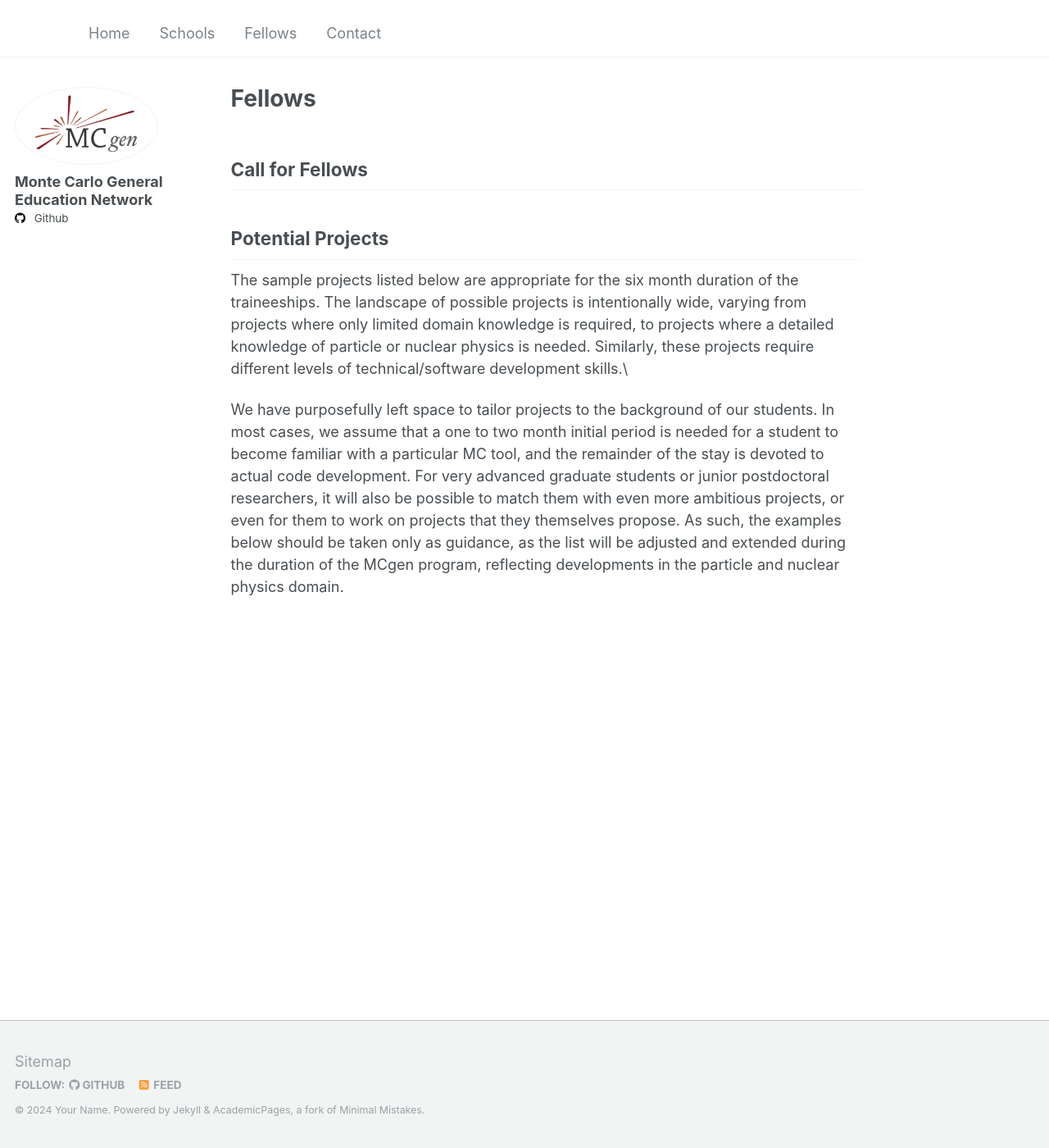
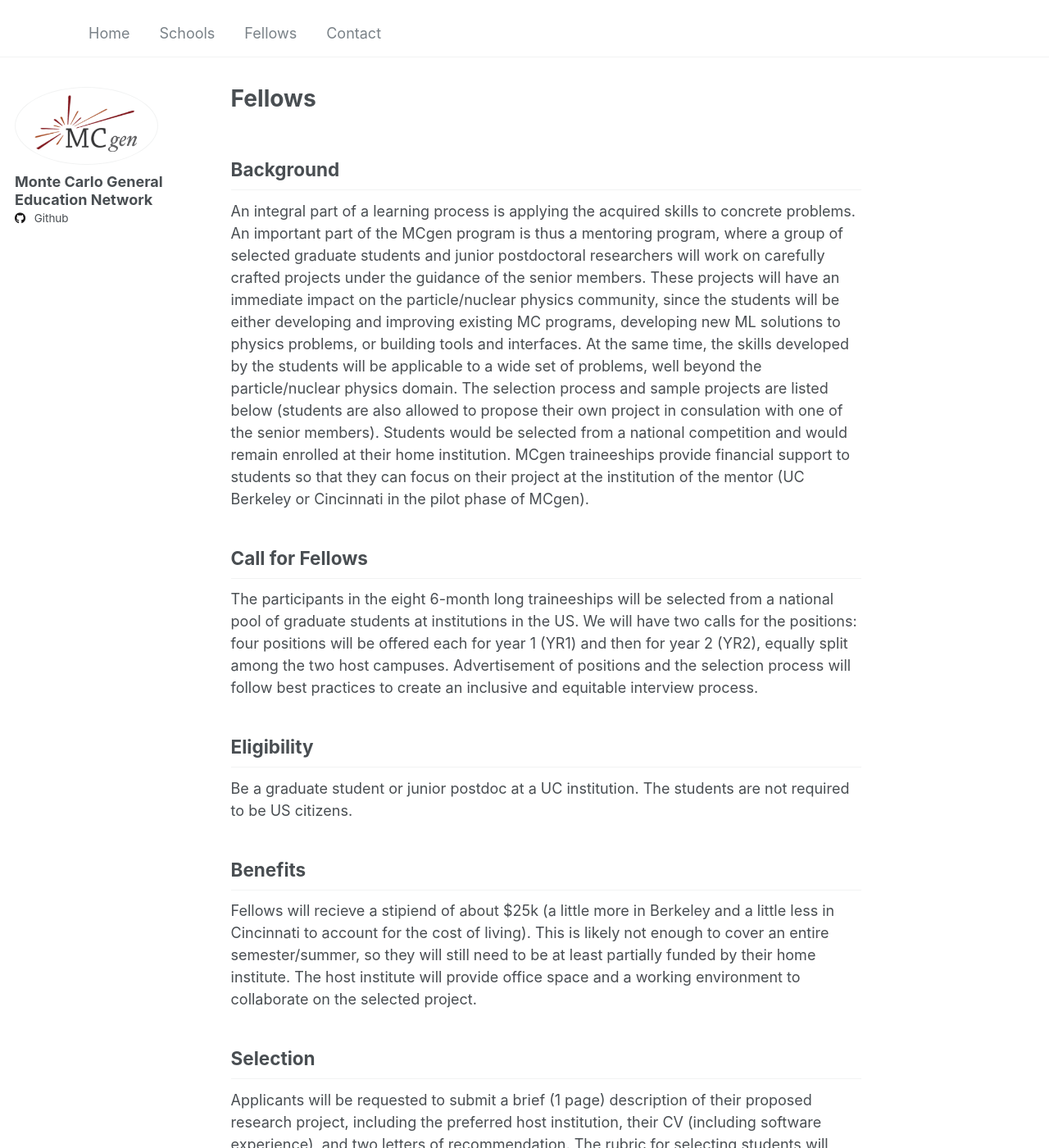
Before and after one commit to MCGenEdNet/MCGenEdNet.github.io, a Jekyll site: the page built from _pages/terms.md, in a window 1280 px wide and 1400 px high. Shown: the whole window at 82% size. Built offline with Jekyll 4.4.1, drawn with Linux system fonts in a browser that asks for light colours; some of the changed text lies outside the part shown.

Commit message:
Update terms.md

```diff
--- a/_pages/terms.md
+++ b/_pages/terms.md
@@ -7,10 +7,30 @@ redirect_from:
   - /terms.html
 ---
 
+## Background
+
+An integral part of a learning process is applying the acquired skills to concrete problems. An important part of the MCgen program is thus a mentoring program, where a group of selected graduate students and junior postdoctoral researchers will work on carefully crafted projects under the guidance of the senior members. These projects will have an immediate impact on the particle/nuclear physics community, since the students will be either developing and improving existing MC programs, developing new ML solutions to physics problems, or building tools and interfaces. At the same time, the skills developed by the students will be applicable to a wide set of problems, well beyond the particle/nuclear physics domain. The selection process and sample projects are listed below (students are also allowed to propose their own project in consulation with one of the senior members).  Students would be selected from a national competition and would remain enrolled at their home institution. MCgen traineeships provide financial support to students so that they can focus on their project at the institution of the mentor (UC Berkeley or Cincinnati in the pilot phase of MCgen).
+
 ## Call for Fellows
+
+The participants in the eight 6-month long traineeships will be selected from a national pool of graduate students at institutions in the US. We will have two calls for the positions: four positions will be offered each for year 1 (YR1) and then for year 2 (YR2), equally split among the two host campuses. Advertisement of positions and the selection process will follow best practices to create an inclusive and equitable interview process.
+
+## Eligibility
+
+Be a graduate student or junior postdoc at a UC institution.  The students are not required to be US citizens.
+
+## Benefits
+
+Fellows will recieve a stipiend of about $25k (a little more in Berkeley and a little less in Cincinnati to account for the cost of living).  This is likely not enough to cover an entire semester/summer, so they will still need to be at least partially funded by their home institute.  The host institute will provide office space and a working environment to collaborate on the selected project.
+
+## Selection
+
+Applicants will be requested to submit a brief (1 page) description of their proposed research project, including the preferred host institution, their CV (including software experience), and two letters of recommendation. The rubric for selecting students will consist of multiple components based on these inputs. We will conduct video interviews with short-listed candidates, paying attention to not introduce unintentional biases (the questions will be standardized, while in the email communications prior to the interview we will also provide in advance the video interview best practices, including recommendations for lighting and audio). All four senior members will participate in the selection. The selected candidates will be placed equally between the two institutions, based on their preferences, and will each be assigned a primary mentor.
+
+In the period of about two months prior to the start of the traineeship the primary mentor will have a series of Zoom meetings with the mentee. In this way, the students can potentially begin relevant readings or self-tutorials in advance, if this would be beneficial for them (we also anticipate an initial ramp-up period at the host site), while the mentor can also more easily make sure that the administrative preparations for the move are running smoothly. Once the students will be physically present at the host institution's campus, they will be included in the regular group activities (weekly seminars, journal clubs, group meetings), as well as in social activities.
 
 ## Potential Projects
 
-The sample projects listed below are appropriate for the six month duration of the traineeships. The landscape of possible projects is intentionally wide, varying from projects where only limited domain knowledge is required, to projects where a detailed knowledge of particle or nuclear physics is needed. Similarly, these projects require different levels of technical/software development skills.\
+The sample projects listed below are appropriate for the six month duration of the traineeships. The landscape of possible projects is intentionally wide, varying from projects where only limited domain knowledge is required, to projects where a detailed knowledge of particle or nuclear physics is needed. Similarly, these projects require different levels of technical/software development skills.
 
 We have purposefully left space to tailor projects to the background of our students. In most cases, we assume that a one to two month initial period is needed for a student to become familiar with a particular MC tool, and the remainder of the stay is devoted to actual code development. For very advanced graduate students or junior postdoctoral researchers, it will also be possible to match them with even more ambitious projects, or even for them to work on projects that they themselves propose. As such, the examples below should be taken only as guidance, as the list will be adjusted and extended during the duration of the MCgen program, reflecting developments in the particle and nuclear physics domain.
```
